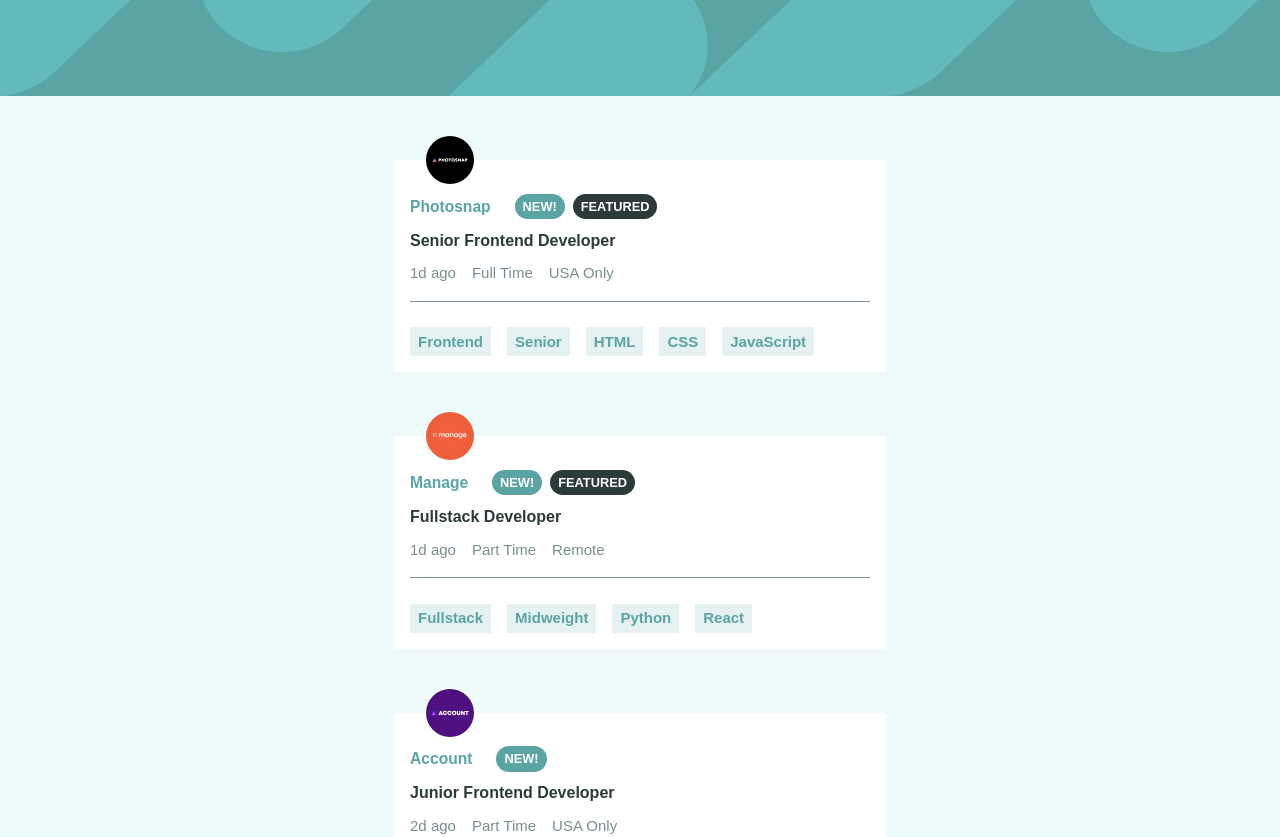
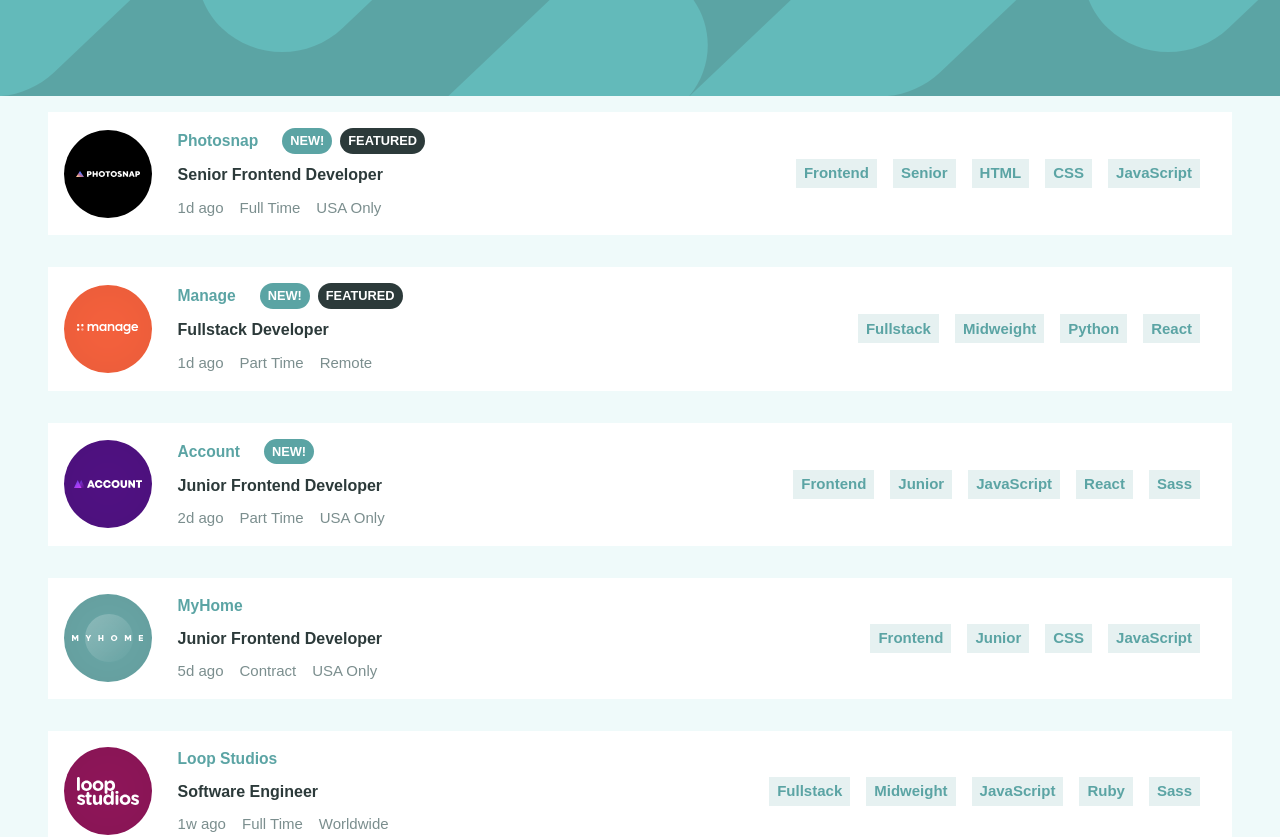
Before and after one commit to ccccchriz/static-job-listings-main, a React (Vite) app: page / in a window 1280 px wide. Shown: the top 837 px of the page. Built offline with nearby package versions, Linux system fonts and the light colour scheme.

Commit message:
Desktop design

```diff
--- a/src/components/Jobcard.css
+++ b/src/components/Jobcard.css
@@ -81,3 +81,31 @@
   background-color: hsla(var(--clr-primary-cyan), 0.15);
   padding: 0.2rem 0.5rem;
 }
+
+@media (min-width: 54rem) {
+  .jobcard {
+    grid-template-columns: auto auto 1fr;
+    align-items: center;
+    justify-content: center;
+    padding: 1rem;
+    margin: 1rem 3rem;
+  }
+
+  .jobcard > img {
+    width: fit-content;
+    margin: 0;
+    grid-column: 1 / 2;
+    grid-row: 1 / 4;
+  }
+
+  .jobcard__infos {
+    border: none;
+    padding: 0;
+  }
+
+  .jobcard__tags {
+    grid-column: 3 / 4;
+    grid-row: 1 / 4;
+    justify-self: self-end;
+  }
+}
--- a/src/index.css
+++ b/src/index.css
@@ -85,7 +85,7 @@
 #root {
   display: grid;
 
-  justify-content: center;
+  /* justify-content: center; */
   /* align-items: center; */
 }
 
```
